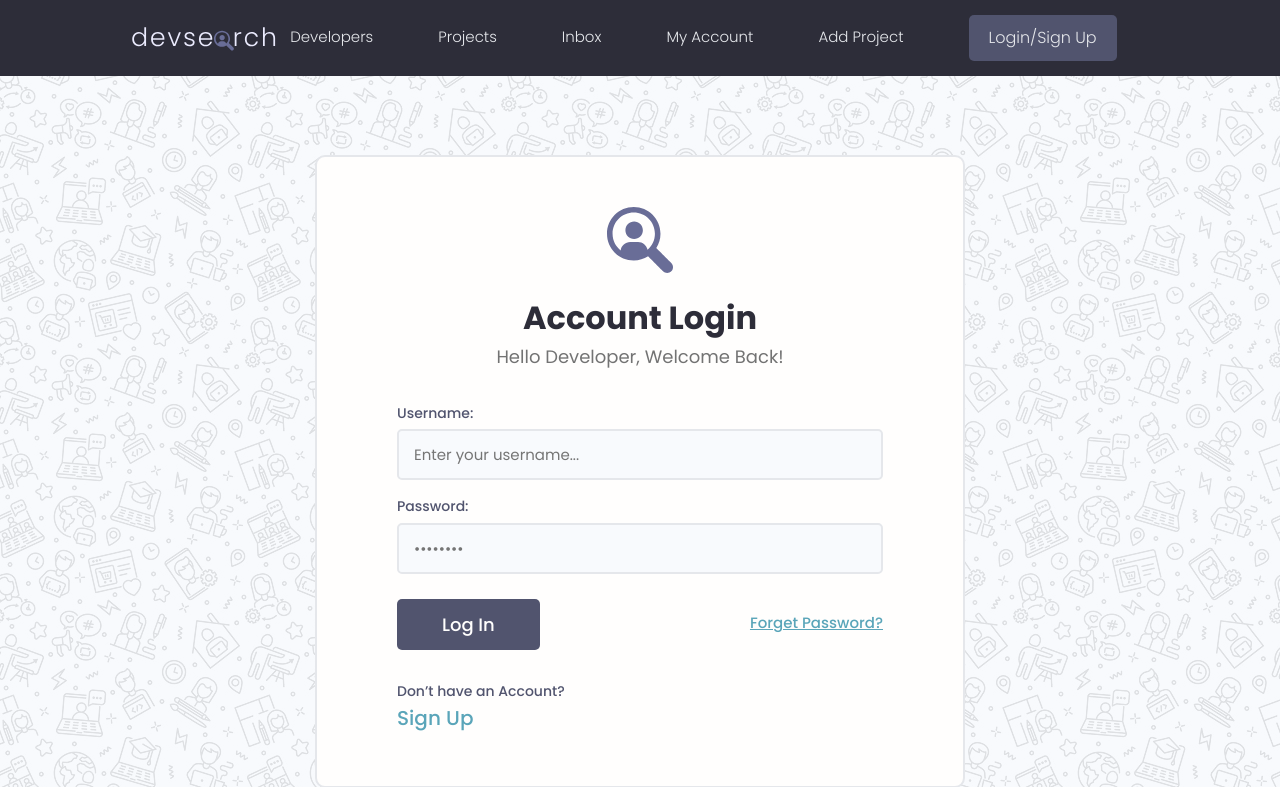
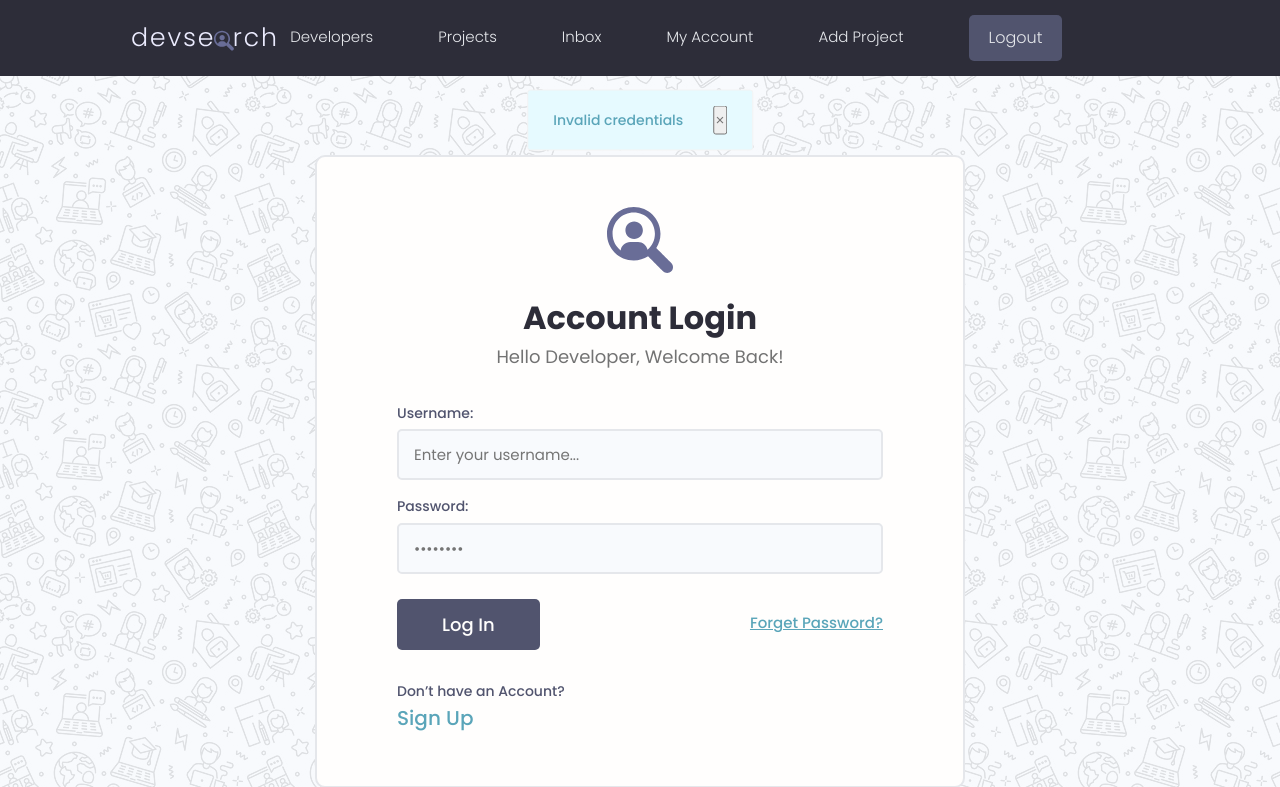
Before and after one commit to NagahShinawy/devsearch, a Django app: page /accounts/login/ in a window 1280 px wide. Shown: the top 787 px of the page. Run offline with Django 3.2, Linux system fonts and the light colour scheme; the visitor is signed in with stand-in values (Sample User, id 1); some libraries are stand-ins or nearby versions.

Commit message:
login & logout

```diff
--- a/apps/accounts/templates/accounts/login.html
+++ b/apps/accounts/templates/accounts/login.html
@@ -17,7 +17,10 @@
           <p>Hello Developer, Welcome Back!</p>
         </div>
 
-        <form action="#" class="form auth__form">
+        {% include '_partials/message.html' %}
+
+        <form action="{% url 'accounts:login' %}" class="form auth__form" method="POST">
+            {% csrf_token %}
           <!-- Input:Email -->
           <div class="form__field">
             <label for="formInput#text">Username: </label>
@@ -27,6 +30,7 @@
               type="text"
               name="username"
               placeholder="Enter your username..."
+              required
             />
           </div>
 
@@ -39,6 +43,7 @@
               type="password"
               name="password"
               placeholder="••••••••"
+              required
             />
           </div>
           <div class="auth__actions">
--- a/apps/accounts/urls.py
+++ b/apps/accounts/urls.py
@@ -1,12 +1,11 @@
 from django.urls import path
-from .views import profile, login, logout, signup, forgetpassword
+from .views import login, logout, signup, forgetpassword
 
 
 app_name = "accounts"
 
 
 urlpatterns = [
-    path("", profile, name="profile"),
     path("login/", login, name="login"),
     path("signup/", signup, name="signup"),
     path("logout/", logout, name="logout"),
--- a/apps/accounts/views.py
+++ b/apps/accounts/views.py
@@ -1,9 +1,7 @@
-from django.shortcuts import render
+from django.shortcuts import render, redirect
 from django.http import HttpResponse
-
-
-def profile(request):
-    return render(request=request, template_name="accounts/profile.html")
+from django.contrib import auth, messages
+from apps.core.constants.messages import InvalidCredentialsMessage
 
 
 def signup(request):
@@ -11,11 +9,21 @@ def signup(request):
 
 
 def login(request):
+    username = request.POST.get("username")
+    password = request.POST.get("password")
+    user = auth.authenticate(request, username=username, password=password)
+    if user:
+        auth.login(request, user)
+        return redirect("developers:index")
+    else:
+        messages.error(request, InvalidCredentialsMessage.text)
     return render(request=request, template_name="accounts/login.html")
 
 
 def logout(request):
-    return HttpResponse("You are logged out")
+    if request.user.is_authenticated:
+        auth.logout(request)
+    return redirect("accounts:login")
 
 
 def forgetpassword(request):
--- /dev/null
+++ b/apps/core/constants/messages.py
@@ -0,0 +1,6 @@
+class Message:
+    text = ""
+
+
+class InvalidCredentialsMessage(Message):
+    text = "Invalid credentials"
--- a/templates/_partials/header.html
+++ b/templates/_partials/header.html
@@ -17,7 +17,15 @@
           <li class="header__menuItem"><a href="{% url 'contacts:inbox' %}">Inbox</a></li>
           {% if request.user.is_authenticated %} <li class="header__menuItem"><a href="{% url 'developers:profile'  username=request.user.username  %}">My Account</a></li> {% endif %}
           <li class="header__menuItem"><a href="{% url 'projects:create' %}">Add Project</a></li>
-          <li class="header__menuItem"><a href="{% url 'accounts:login' %}" class="btn btn--sub">Login/Sign Up</a></li>
+          {% if request.user.is_anonymous %}
+              <li class="header__menuItem"><a href="{% url 'accounts:login' %}" class="btn btn--sub">
+                  Login/Sign Up</a>
+              </li>
+          {% else %}
+              <li class="header__menuItem"><a href="{% url 'accounts:logout' %}" class="btn btn--sub">
+                  Logout</a>
+              </li>
+          {% endif %}
         </ul>
       </nav>
     </div>
--- /dev/null
+++ b/templates/_partials/message.html
@@ -0,0 +1,12 @@
+{% if messages %}
+        {% for message in messages %}
+                <div id="messages" class="container">
+                        <div class="alert alert-dismissible text-center fade show {% if message.tags == 'error' %} alert-danger {% else %} alert-{{ message.tags }}  {% endif %}" role="alert">
+                          {{ message|safe }}
+                          <button type="button" class="close" data-dismiss="alert" aria-label="Close">
+                                <span aria-hidden="true">&times;</span>
+                          </button>
+                        </div>
+                </div>
+        {% endfor %}
+{% endif %}
```
Also changed, not shown: docs/info.txt (+13 -5 lines), apps/core/constants/__init__.py (added).
